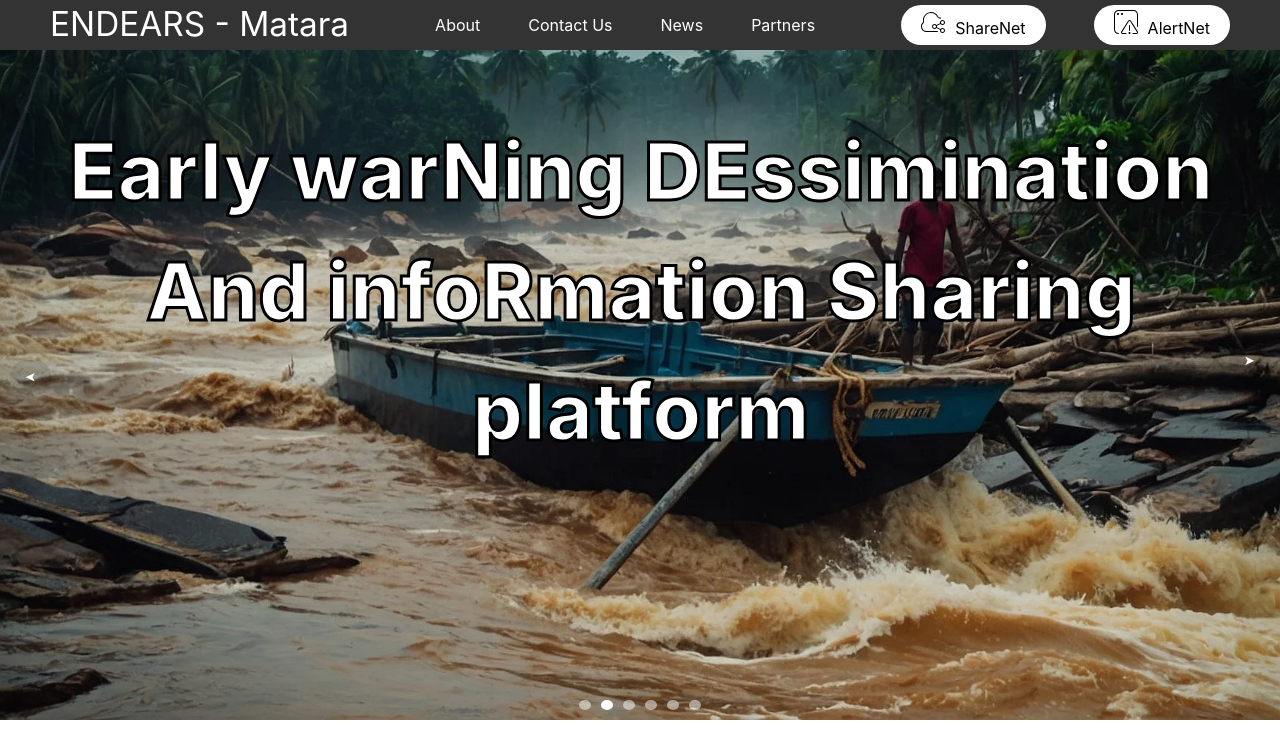
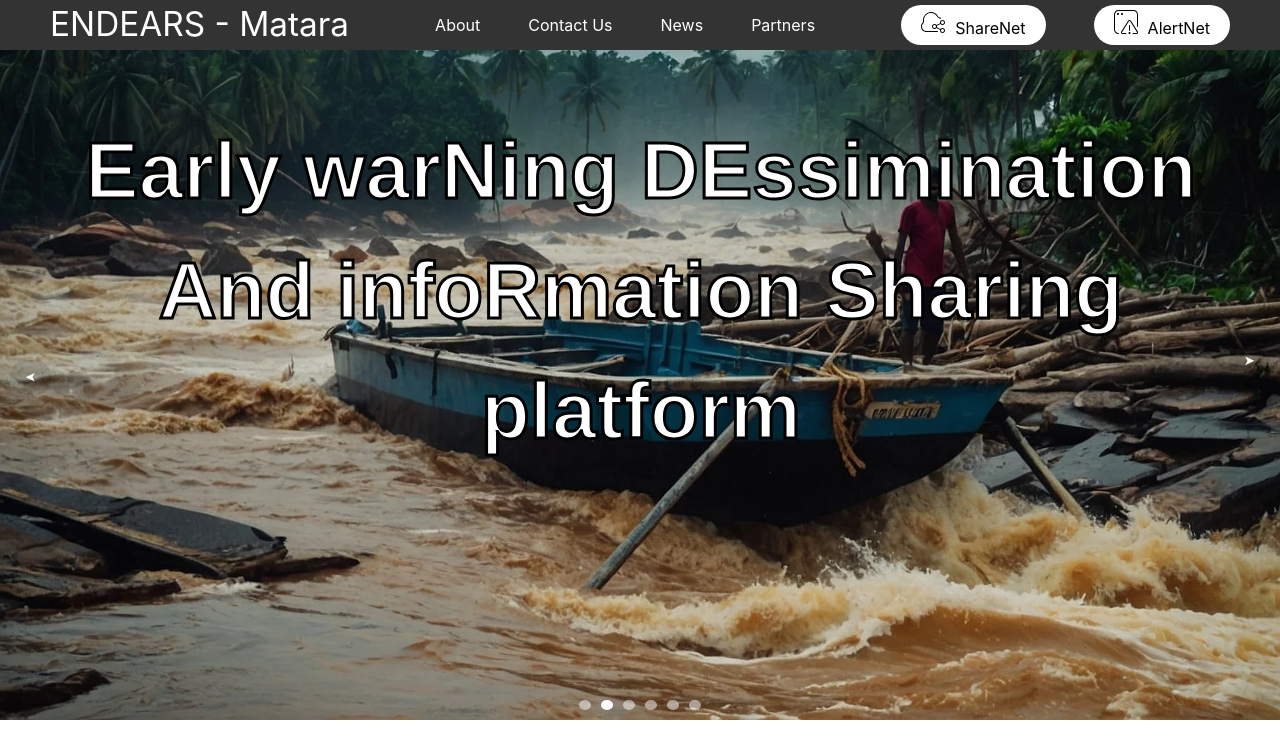
Before and after one commit to Hasitha-J/Endears_project, a React (Vite) app: page / in a window 1280 px wide. Shown: the top 748 px of the page. Built offline with nearby package versions, Linux system fonts and the light colour scheme.

Commit message:
change the font style in title

```diff
--- a/src/title.css
+++ b/src/title.css
@@ -25,6 +25,7 @@
 }
 
 .title-text{
+  font-family:  Arial, sans-serif;
   display: inline-block;
   vertical-align: middle;
 }
```
